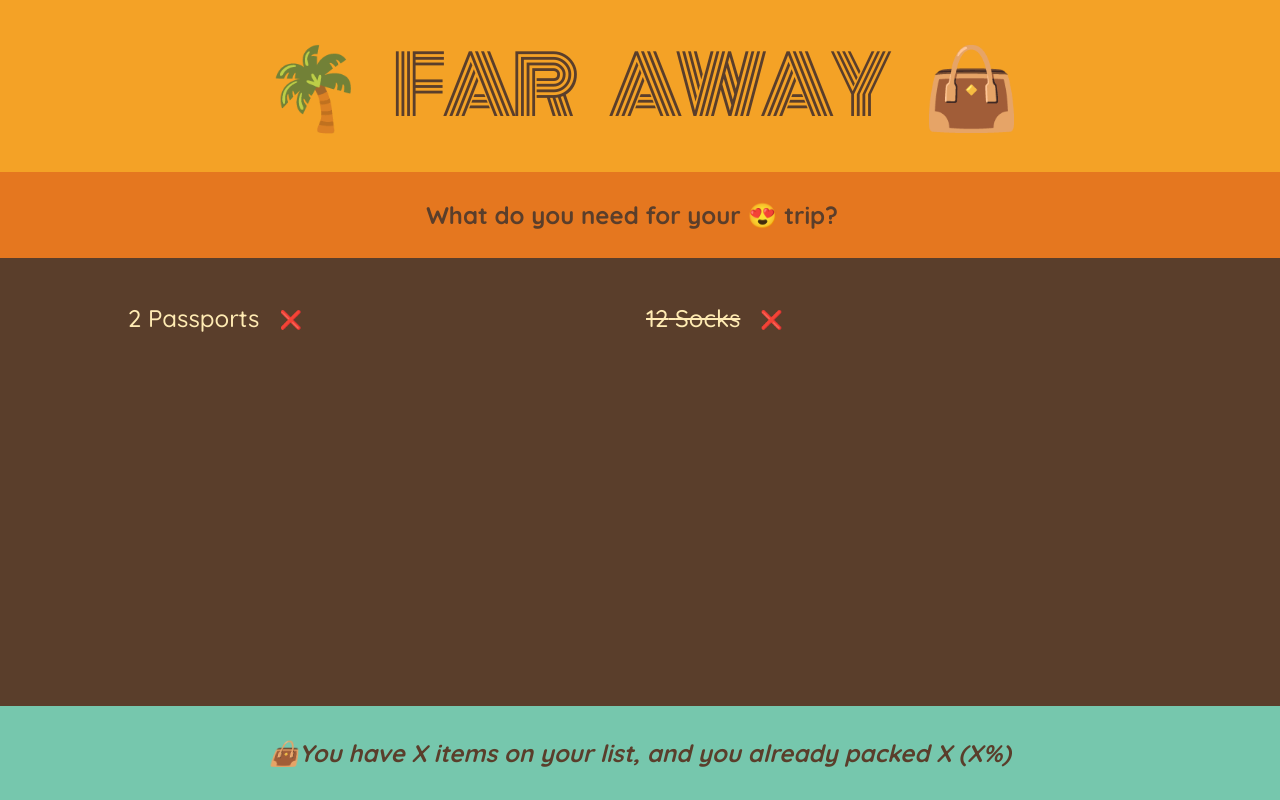
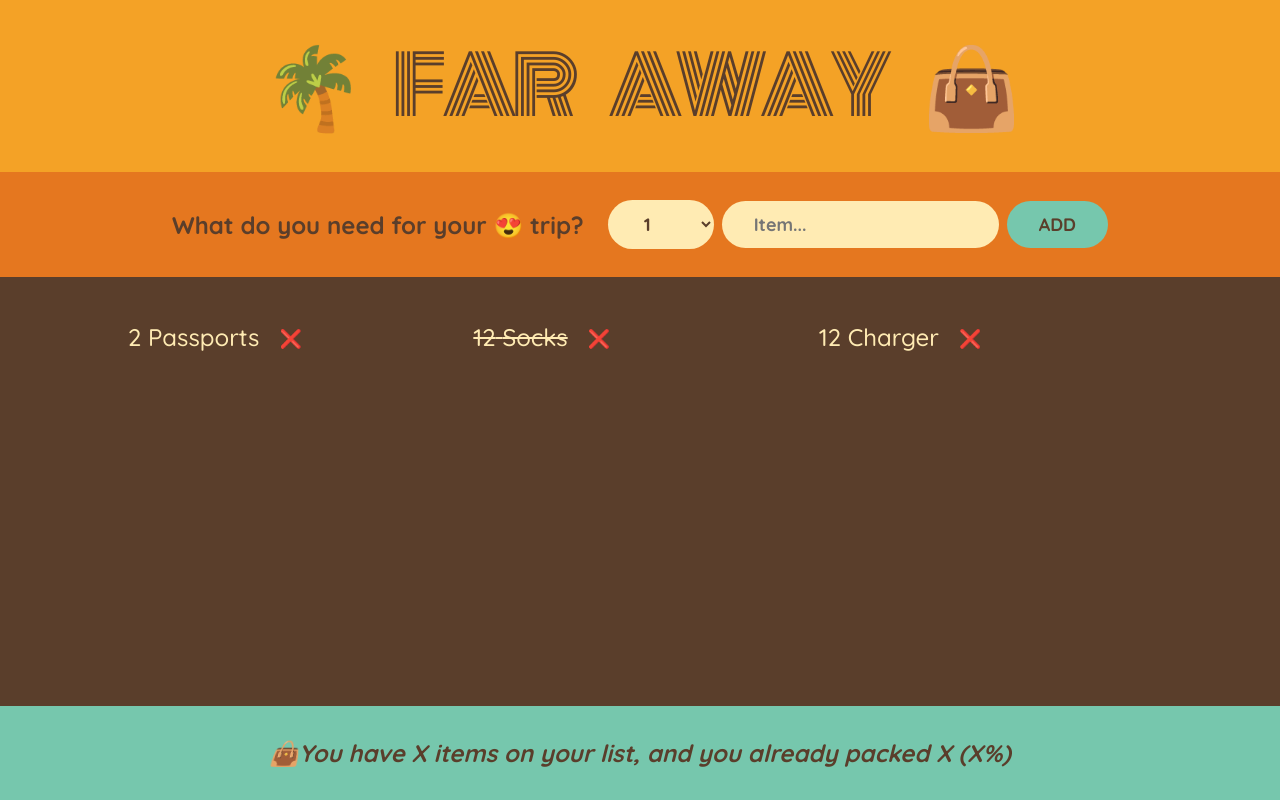
Before and after one commit to AbirHossen/travel-list, a React (Create React App) app: page / in a window 1280 px wide. Built offline with nearby package versions, Linux system fonts and the light colour scheme.

Commit message:
form handling submission

```diff
--- a/src/App.js
+++ b/src/App.js
@@ -1,6 +1,7 @@
 const initialItems = [
   { id: 1, description: "Passports", quantity: 2, packed: false },
   { id: 2, description: "Socks", quantity: 12, packed: true },
+  { id: 3, description: "Charger", quantity: 12, packed: false },
 ];
 
 export default function App() {
@@ -19,10 +20,25 @@ function Logo() {
 }
 
 function Form() {
+  function handleSubmit(e) {
+    // below line will prevent html from loading the whole page which is set to reload as default
+    e.preventDefault();
+  }
+
   return (
-    <div className="add-form">
+    <form className="add-form" onSubmit={handleSubmit}>
       <h3>What do you need for your 😍 trip? </h3>
-    </div>
+      <select>
+        {/* below function will create and iterate through an array with out creating an array before hand */}
+        {Array.from({ length: 20 }, (_, i) => i + 1).map((num) => (
+          <option value={num} key={num}>
+            {num}
+          </option>
+        ))}
+      </select>
+      <input type="text" placeholder="Item..." />
+      <button>Add</button>
+    </form>
   );
 }
 
@@ -31,7 +47,7 @@ function PackingList() {
     <div className="list">
       <ul>
         {initialItems.map((item) => (
-          <Item item={item} />
+          <Item item={item} key={item.id} />
         ))}
       </ul>
     </div>
--- a/src/index.css
+++ b/src/index.css
@@ -94,7 +94,7 @@ input {
 .list ul {
   list-style: none;
   width: 80%;
-  overflow: scroll;
+  overflow: hidden;
 
   display: grid;
   grid-template-columns: repeat(auto-fit, minmax(250px, 1fr));
```
